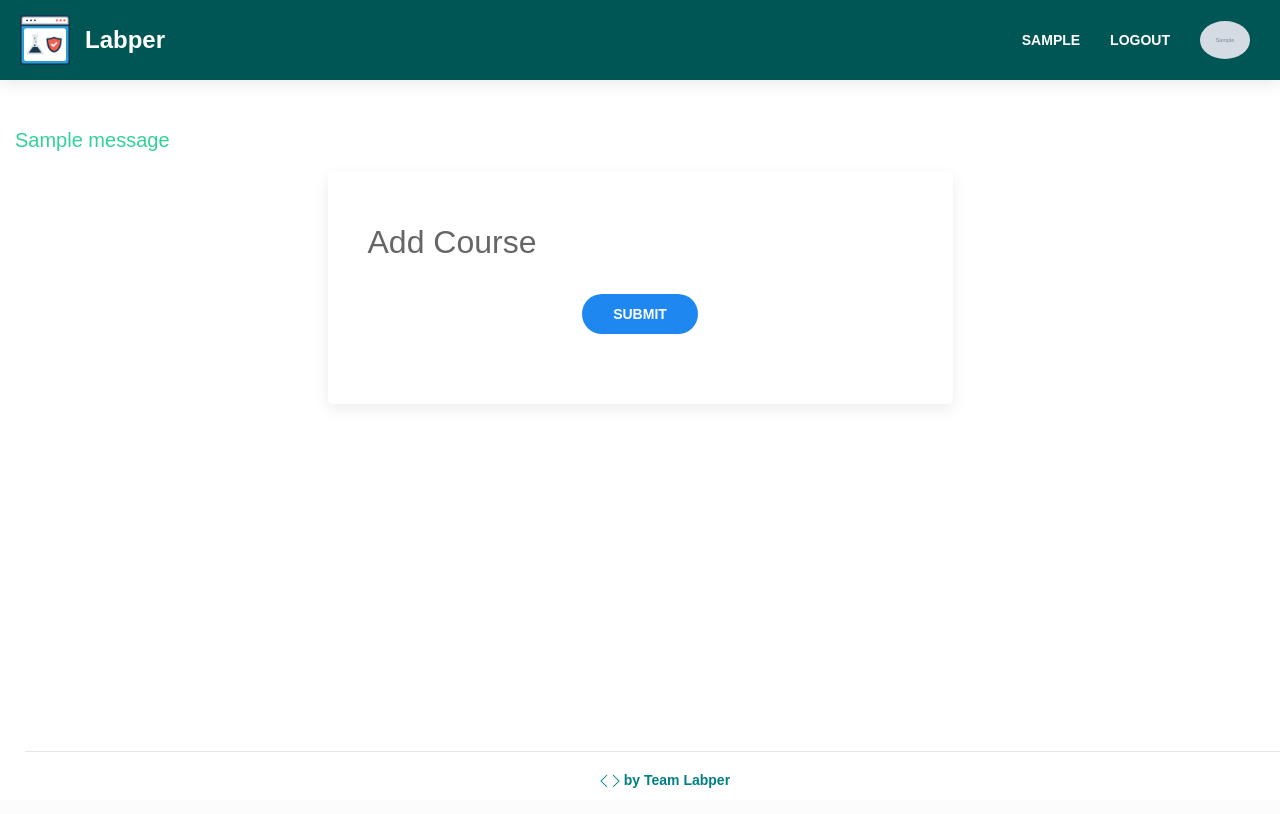
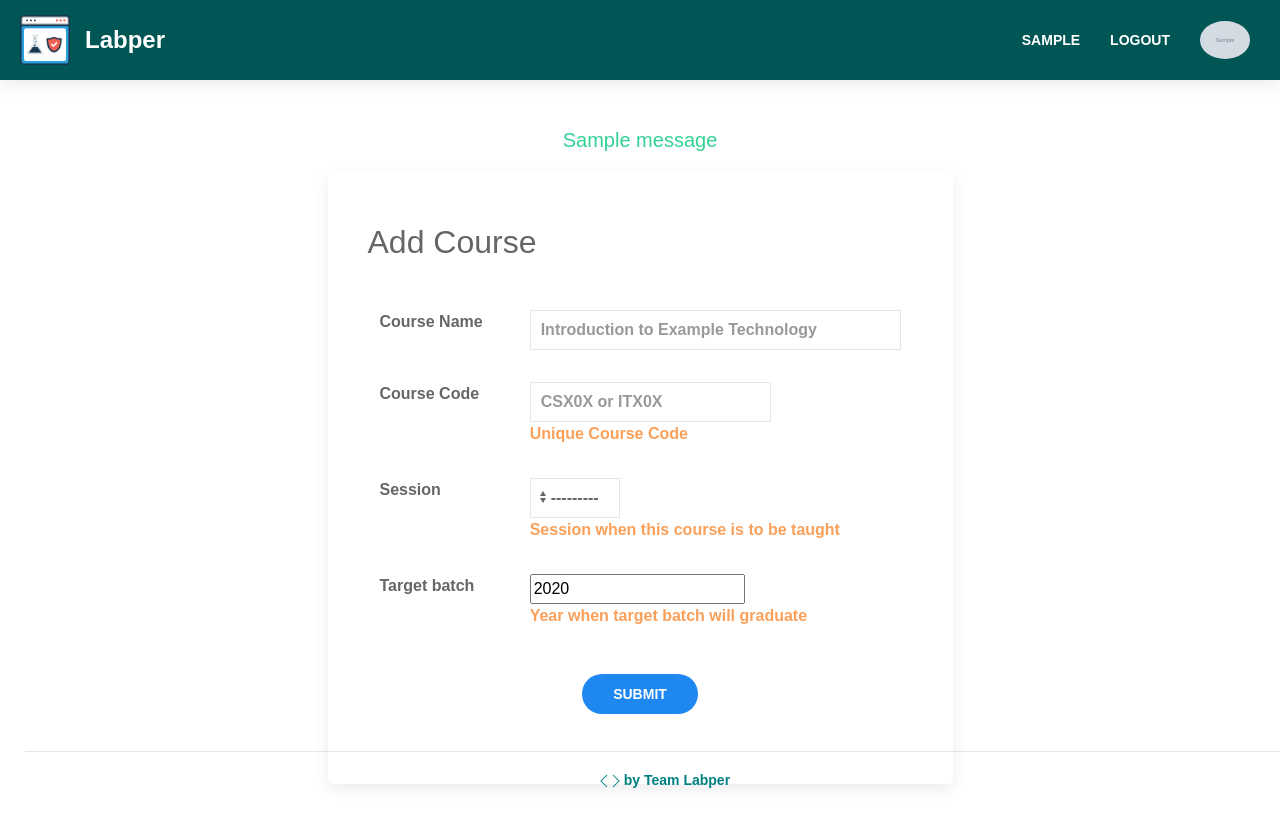
Before and after one commit to aashutoshrathi/labper, a Django app: page /add_course/ in a window 1280 px wide. Before the commit the page ends 788 px from the top, so only its background shows below. Run offline with Django 3.2, Linux system fonts and the light colour scheme; a user stored in the database is signed in; tables that the repository leaves empty hold one stand-in row (values such as "Sample post"); grey boxes marked "Sample" are stand-in pictures; one stand-in notice (Sample message) is shown; data that the repository does not hold is empty; some libraries are stand-ins or nearby versions; some web fonts are replaced.

Commit message:
Added Course List option

```diff
--- a/brutus/urls.py
+++ b/brutus/urls.py
@@ -10,7 +10,8 @@
     url(r'^$', views.land, name='land'),
     url(r'^home/$', views.home, name='home'),
     url(r'^upgrade/', views.upgrade, name='upgrade'),
-    url(r'^add_course/', views.AddCourse.as_view(), name='add_course'),
+    url(r'^add_course/', views.AddCourseView.as_view(), name='add_course'),
+    url(r'^list_course/', views.ListCourseView.as_view(), name='list_course'),
     path('admin/', admin.site.urls),
     # url(r'^login/$', auth_views.LoginView.as_view(template_name="registration/login.html"), name='login'),
     url(r'^logout/$', auth_views.LogoutView.as_view(template_name="registration/login.html"), name='logout'),
--- a/landing/admin.py
+++ b/landing/admin.py
@@ -1,6 +1,6 @@
 from django.contrib import admin
 
-from .models import Profile, Teacher, Course, Assistant, Lab, Submission
+from .models import Profile, Teacher, Course, Assistant, Lab, Submission, Session
 
 admin.site.register(Profile)
 admin.site.register(Teacher)
@@ -8,3 +8,4 @@
 admin.site.register(Assistant)
 admin.site.register(Lab)
 admin.site.register(Submission)
+admin.site.register(Session)
--- a/landing/forms.py
+++ b/landing/forms.py
@@ -6,7 +6,29 @@
     input_type = 'date'
 
 
-class AddCourse(forms.ModelForm):
+class AddCourseForm(forms.ModelForm):
+    def __init__(self, *args, **kwargs):
+        super(AddCourseForm, self).__init__(*args, **kwargs)
+        self.fields['name'].label = 'Course Name'
+        self.fields['code'].label = 'Course Code'
+
+        self.fields['name'].widget.attrs.update({
+            'class': 'uk-input',
+            'placeholder': 'Introduction to Example Technology'
+        })
+        self.fields['code'].widget.attrs.update({
+            'class': 'uk-input uk-width-auto',
+            'placeholder': 'CSX0X or ITX0X'
+        })
+
+        self.fields['session'].widget.attrs.update({
+            'class': 'uk-select uk-width-auto',
+            'placeholder': '20XX-XY'
+        })
+
+
+
+
     class Meta:
         model = Course
-        fields = ('name', 'code', 'session')
+        fields = ('name', 'code', 'session', 'target_batch')
--- a/landing/models.py
+++ b/landing/models.py
@@ -38,18 +38,38 @@
     instance.profile.save()
 
 
+class Session(models.Model):
+    class Meta:
+        ordering = ('type',)
+        verbose_name = 'Session'
+        verbose_name_plural = 'Session'
+
+    SESSION_CHOICES = (
+        ('a', 'Autumn'),
+        ('w', 'Winter'),
+    )
+
+    type = models.CharField(max_length=20, choices=SESSION_CHOICES)
+    start_date = models.DateField()
+
+    def __str__(self):
+        sessions = {'a': 'Autumn', 'w':'Winter'}
+        return sessions[self.type] + "-" + self.start_date.strftime('%Y')
+
+
 class Course(models.Model):
     class Meta:
         ordering = ('name',)
         verbose_name = 'Course'
         verbose_name_plural = 'Courses'
 
-    name = models.CharField(max_length=20)
-    code = models.CharField(max_length=10, primary_key=True)
-    session = models.CharField(max_length=10)
+    name = models.CharField(max_length=50)
+    code = models.CharField(max_length=10, primary_key=True, help_text="Unique Course Code")
+    session = models.ForeignKey(Session, on_delete=models.CASCADE, help_text="Session when this course is to be taught")
+    target_batch = models.IntegerField(help_text="Year when target batch will graduate", default=2020)
 
     def __str__(self):
-        return self.session + self.name
+        return str(self.session) + " " + self.name
 
 class Teacher(models.Model):
     class Meta:
--- a/landing/templates/landing/base.html
+++ b/landing/templates/landing/base.html
@@ -80,7 +80,7 @@
                             {% if message.tags == "error" %}
                                 class="uk-text-danger uk-text-center"
                             {% else %}
-                                class="uk-text-{{ message.tags }}"
+                                class="uk-text-{{ message.tags }} uk-text-center"
                             {% endif %}
                         {% endif %}>{{ message }}</h5>
                     {% endfor %}
--- a/landing/templates/landing/forms_default.html
+++ b/landing/templates/landing/forms_default.html
@@ -1,15 +1,36 @@
 {% extends 'landing/base.html' %}
 
 {% block title %}
-    Labper | Dashboard
+    Labper | {{ form_title }}
 {% endblock %}
 
 {% block body %}
-<div class="uk-card-hover uk-border-rounded uk-card-default uk-card-body uk-width-1-2@m uk-margin-top uk-align-center">
-    <h2 class="uk-modal-title uk-margin-small-top">Add Course</h2>
+<div class="uk-card-hover uk-border-rounded uk-card-default uk-card-body uk-width-1-2@m uk-margin-top uk-align-center ">
+    <h2 class="uk-modal-title uk-margin-small-top">{{ form_title }}</h2>
     <form enctype="multipart/form-data" id="signUp" class="uk-table-responsive uk-align-center" action="#" method="post">
         {% csrf_token %}
-        {{ form.as_p }}
+        <table class="uk-table">
+            <thead>
+                <tr>
+                </tr>
+            </thead>
+            <tbody>
+            {% for field in form %}
+                <tr>
+                    <td class="uk-text-bold">{{ field.label }}</td>
+                    <td>
+                        {{ field }}
+                        {% if field.help_text %}
+                            <p class="uk-text-warning">{{ field.help_text }}</p>
+                        {% endif %}
+                        {% for error in field.errors %}
+                            <p class="uk-text-danger">{{ error }}</p>
+                        {% endfor %}
+                    </td>
+                </tr>
+            {% endfor %}
+            </tbody>
+        </table>
         <input class="uk-width-1-1 uk-button uk-button-primary uk-width-auto uk-align-center uk-border-pill" type="submit" value="Submit" />
     </form>
 </div>
--- a/landing/templates/landing/home.html
+++ b/landing/templates/landing/home.html
@@ -42,7 +42,7 @@
                     <a class="uk-text-center text-white uk-border-pill uk-width-auto uk-button uk-button-primary">Add TA</a>
                     <a class="uk-text-center uk-margin text-white uk-border-pill uk-width-auto uk-button uk-button-primary">Add Students</a>
                     <br>
-                    <a class="uk-text-center text-white uk-border-pill uk-button uk-button-secondary">Choose Courses</a>
+                    <a href="{% url 'list_course' %}" class="uk-text-center text-white uk-border-pill uk-button uk-button-secondary">Choose Courses</a>
                     <a href="{% url 'add_course' %}" class="uk-text-center text-white uk-border-pill uk-button uk-button-secondary">Add Courses</a>
                 </div>
             </div>
--- a/landing/views.py
+++ b/landing/views.py
@@ -1,9 +1,10 @@
 from django.contrib.auth.decorators import login_required
 from django.shortcuts import render, redirect
-from .models import Profile, Teacher
+from django.contrib import messages
+from .models import Profile, Teacher, Course
 from django.http import JsonResponse
 from django.views import View
-from .forms import AddCourse
+from .forms import AddCourseForm
 
 @login_required
 def home(request):
@@ -30,25 +31,36 @@
     return redirect('home')
 
 
-class AddCourse(View):
+class ListCourseView(View):
     def get(self, request):
-        if request.user.profile.teacher_profile:
-            form = AddCourse()
-            return render(request, 'landing/forms_default.html', {'form': form})
-        else:
-            messages.error(request, 'Not for you nigga!')
-            return render(request, 'landing/home', {'form': form})
+        courses = Course.objects.all()
+        return render(request, 'landing/course_list.html', {'courses':courses})
+
+
+class AddCourseView(View):
+    def get(self, request):
+        try:
+            if request.user.profile.teacher_profile:
+                form = AddCourseForm()
+                title = "Add Course"
+                return render(request, 'landing/forms_default.html', {'form': form,
+                                                                      'form_title': title})
+        except:
+            messages.error(request, 'Permission Denied!')
+            return render(request, 'landing/home.html')
 
     def post(self, request):
-        form = AddCourse(request.POST, request.user)
+        form = AddCourseForm(request.POST, request.user)
+        title = "Add Course"
         if form.is_valid():
-            form = AddCourse(request.POST)
+            form = AddCourseForm(request.POST)
             form.save()
-            messages.success(request, 'Your course was successfully updated!')
+            messages.success(request, 'Your course was added successfully!')
             return redirect('home')
         else:
             messages.error(request, 'Course Code already in use.')
-        return render(request, 'landing/forms_default.html', {'form': form})
+        return render(request, 'landing/forms_default.html', {'form': form,
+                                                              'form_title': title})
 
 
 def land(request):
```
Also changed, not shown: landing/templates/landing/course_list.html (added, +39 -0 lines).
